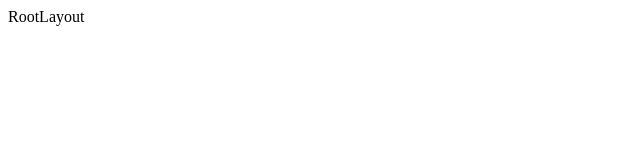
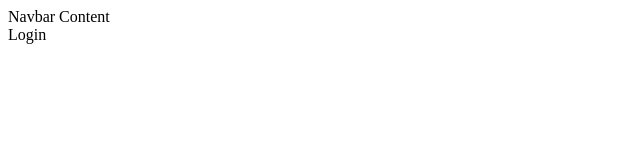
Before and after one commit to chumani130/voting-app, a React (Create React App) app in the folder client/: page / in a window 1280 px wide. Shown: the top 160 px of the page, without its empty margins (0-640 px from the left). Built offline with nearby package versions, Linux system fonts and the light colour scheme.

Commit message:
Update RootLayout.jsx

```diff
--- a/client/src/pages/RootLayout.jsx
+++ b/client/src/pages/RootLayout.jsx
@@ -1,8 +1,14 @@
 import React from 'react'
+import { Outlet } from 'react-router-dom'
+
+import Navbar from '../components/Navbar'
 
 const RootLayout = () => {
   return (
-    <div>RootLayout</div>
+    <>
+    <Navbar />
+    <Outlet />
+    </>
   )
 }
 
```
